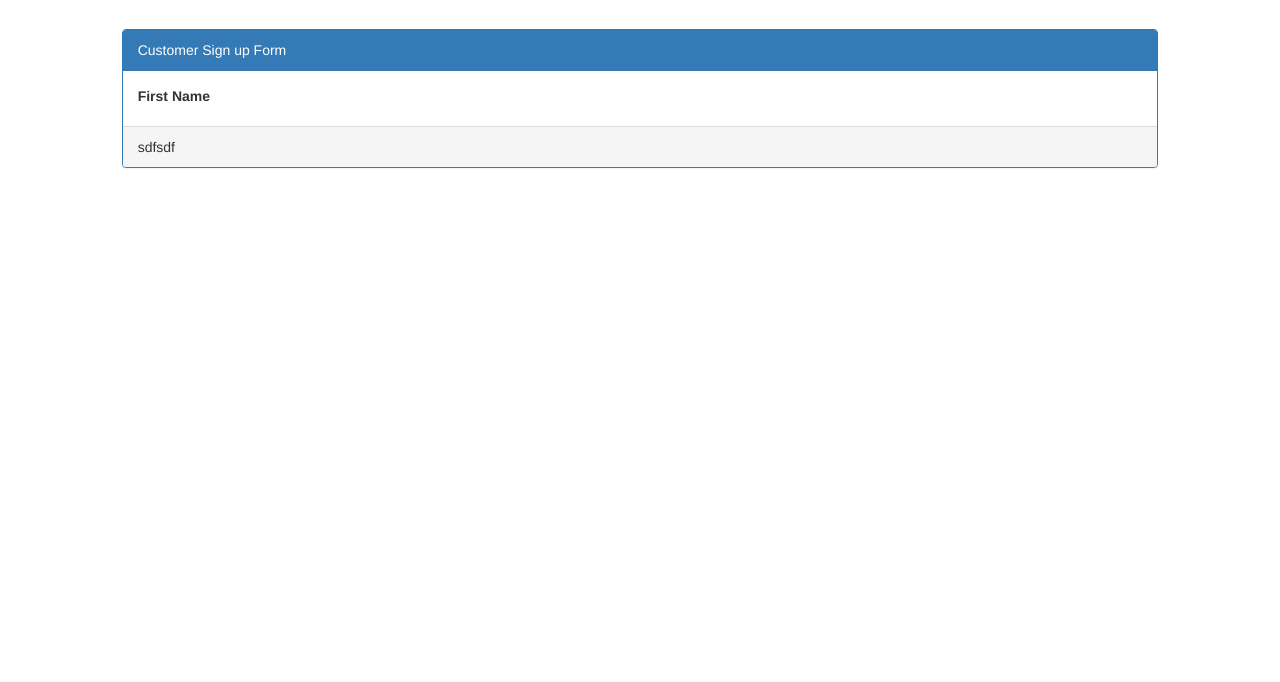
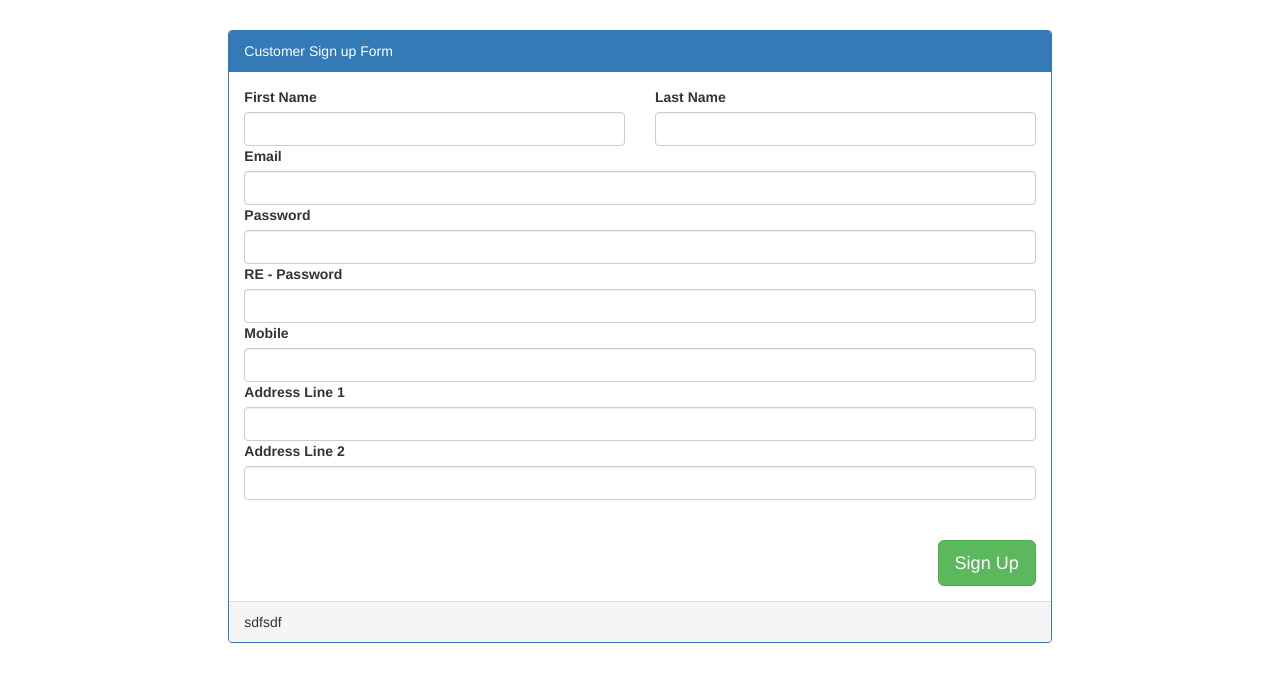
Before and after one commit to rhapsodist-MK/php1, a PHP site: page /customer_registration.php in a window 1280 px wide. Shown: the part 51-733 px from the top of the page. Run offline with PHP 8.4, Linux system fonts and the light colour scheme; data that the repository does not hold is empty; some libraries are stand-ins or nearby versions.

Commit message:
shopping cart  - sign up form created

```diff
--- a/project/php/shopping cart/action.php
+++ b/project/php/shopping cart/action.php
@@ -116,3 +116,19 @@
             }
         }
     }
+
+    if(isset($_POST['userLogin'])){
+        $email = $_POST['userEmail'];
+        $password = md5($_POST['userPassword']);
+        $sql = "SELECT * FROM user_info WHERE email='$email' AND password='$password'";
+        $pstmt = $pdo->query($sql);
+        $count = $pstmt->rowCount();
+
+        if($count == 1){
+            $row = $pstmt->fetch(PDO::FETCH_ASSOC);
+            $_SESSION['user_id'] = $row['user_id'];
+            $_SESSION['first_name'] = $row['first_name'];
+
+            echo "user_id";
+        }
+    }
--- a/project/php/shopping cart/customer_registration.php
+++ b/project/php/shopping cart/customer_registration.php
@@ -4,18 +4,86 @@
 <body>
     <div class="container-fluid">
         <div class="row">
-            <div class="col-md-1"></div>
-            <div class="col-md-10">
+            <div class="col-md-2"></div>
+            <div class="col-md-8" id="signup_msg">
+
+            </div>
+            <div class="col-md-2"></div>
+        </div>
+        <div class="row">
+            <div class="col-md-2"></div>
+            <div class="col-md-8">
                 <div class="panel panel-primary">
                     <div class="panel-heading">Customer Sign up Form</div>
                     <div class="panel-body">
-                        <label for="f_name">First Name</label>
+                        <form method="post">
+                            <div class="row">
+                                <div class="col-md-6">
+                                    <label for="f_name">First Name</label>
+                                    <input type="text" id="f_name" name="f_name" class="form-control">
+                                </div>
+                                <div class="col-md-6">
+                                    <label for="f_name">Last Name</label>
+                                    <input type="text" id="l_name" name="l_name" class="form-control">
+                                </div>
+                            </div>
+                            <div class="row">
+                            <div class="col-md-12">
+                                <label for="email">Email</label>
+                                    <input type="text" id="email" name="email" class="form-control">
+                                </div>
+                            </div>
+                            <div class="row">
+                                <div class="col-md-12">
+                                    <label for="password">Password</label>
+                                    <input type="password" id="password" name="password" class="form-control">
+                                </div>
+                            </div>
+
+                            <div class="row">
+                                <div class="col-md-12">
+                                    <label for="repassword">RE - Password</label>
+                                    <input type="password" id="repassword" name="repassword" class="form-control">
+                                </div>
+                            </div>
+
+                            <div class="row">
+                                <div class="col-md-12">
+                                    <label for="mobile">Mobile</label>
+                                    <input type="text" id="mobile" name="mobile" class="form-control">
+                                </div>
+                            </div>
+
+                            <div class="row">
+                                <div class="col-md-12">
+                                    <label for="address1">Address Line 1</label>
+                                    <input type="text" id="address1" name="address1" class="form-control">
+                                </div>
+                            </div>
+
+                            <div class="row">
+                                <div class="col-md-12">
+                                    <label for="address2">Address Line 2</label>
+                                    <input type="text" id="address2" name="address2" class="form-control">
+                                </div>
+                            </div>
+                            <br>
+                            <br>
+                            <div class="row">
+                                <div class="col-md-12">
+                                    <input style="float:right;" type="button" id="signup_button" name="signup_button" class="btn btn-success btn-lg" value="Sign Up">
+                                </div>
+                            </div>
+                            </form>
                     </div>
                     <div class="panel-footer">sdfsdf</div>
                 </div>
             </div>
-            <div class="col-md-1"></div>
+            <div class="col-md-2"></div>
         </div>
     </div>
+    <script src="http://code.jquery.com/jquery-latest.min.js"></script>
+    <script src="http://maxcdn.bootstrapcdn.com/bootstrap/3.2.0/js/bootstrap.min.js"></script>
+    <script src="js/all.js"></script>
 </body>
 </html>
--- /dev/null
+++ b/project/php/shopping cart/js/all.js
@@ -0,0 +1,120 @@
+$(function () {
+    cat();
+    brand();
+    product();
+
+    function cat() {
+        $.ajax({
+            url: "action.php",
+            method: "POST",
+            data: {
+                category: 1
+            },
+            success: function (data) {
+                $("#get_category").html(data);
+            }
+        });
+    }
+
+    function brand() {
+        $.ajax({
+            url: "action.php",
+            method: "POST",
+            data: {
+                brand: 1
+            },
+            success: function (data) {
+                $("#get_brand").html(data);
+            }
+        });
+    }
+
+    function product() {
+        $.ajax({
+            url: "action.php",
+            method: "POST",
+            data: {
+                getProduct: 1
+            },
+            success: function (data) {
+                $("#get_product").html(data);
+            }
+        });
+    }
+
+    $("body").on("click", ".category", function (event) {
+        event.preventDefault();
+        var cat_id = $(this).attr('name');
+        $.ajax({
+            url: "action.php",
+            method: "POST",
+            data: {
+                get_selected_Category: 1,
+                cat_id: cat_id
+            },
+            success: function (data) {
+                $("#get_product").html(data);
+            }
+        });
+    });
+
+    $("body").on("click", ".brand", function (event) {
+        event.preventDefault();
+        var brand_id = $(this).attr('name');
+        $.ajax({
+            url: "action.php",
+            method: "POST",
+            data: {
+                get_selected_Brand: 1,
+                brand_id: brand_id
+            },
+            success: function (data) {
+                $("#get_product").html(data);
+            }
+        });
+    });
+
+    $("#search").on('keypress', function () {
+        var keyword = $("#search").val();
+        if (keyword != "") {
+            $.ajax({
+                url: "action.php",
+                method: "POST",
+                data: {
+                    search: 1,
+                    keyword: keyword
+                },
+                success: function (data) {
+                    $("#get_product").html(data);
+                }
+            });
+        }
+    });
+
+    $("#signup_button").on('click', function (event) {
+        event.preventDefault();
+        $.ajax({
+            url: "register.php",
+            method: "POST",
+            data: $("form").serialize(),
+            success: function (data) {
+                $("#signup_msg").html(data);
+            }
+        });
+    });
+
+    $("#login").on('click', function(event){
+        event.preventDefault();
+        var email = $("#email").val();
+        var password = $("#password").val();
+        $.ajax({
+            url: "action.php",
+            method: "POST",
+            data: {userLogin:1, userEmail:email, userPassword:password},
+            success: function(data){
+                alert(data);
+            }
+        });
+    });
+
+});
--- a/project/php/shopping cart/navbar.php
+++ b/project/php/shopping cart/navbar.php
@@ -41,7 +41,7 @@
                     </div>
                 </li>
                 <li>
-                    <a href="#" class="dropdown-toggle" data-toggle="dropdown">
+                    <a href="#" class="dropdown" data-toggle="dropdown">
                         <span class="glyphicon glyphicon-user"></span>
                         SignIn
                     </a>
@@ -51,7 +51,7 @@
                                 <div class="panel-heading">Login</div>
                                 <div class="panel-heading">
                                     <label for="email">Email</label>
-                                    <input type="email" class="form-control" id="email" required>
+                                    <input type="text" class="form-control" id="email" required>
                                     <label for="password">Password</label>
                                     <input type="password" class="form-control" id="password" required>
                                     <br>
```
Also changed, not shown: project/php/shopping cart/index.php (+65 -81 lines), project/php/shopping cart/register.php (added, +125 -0 lines), project/php/shopping cart/js/main.js (added).
